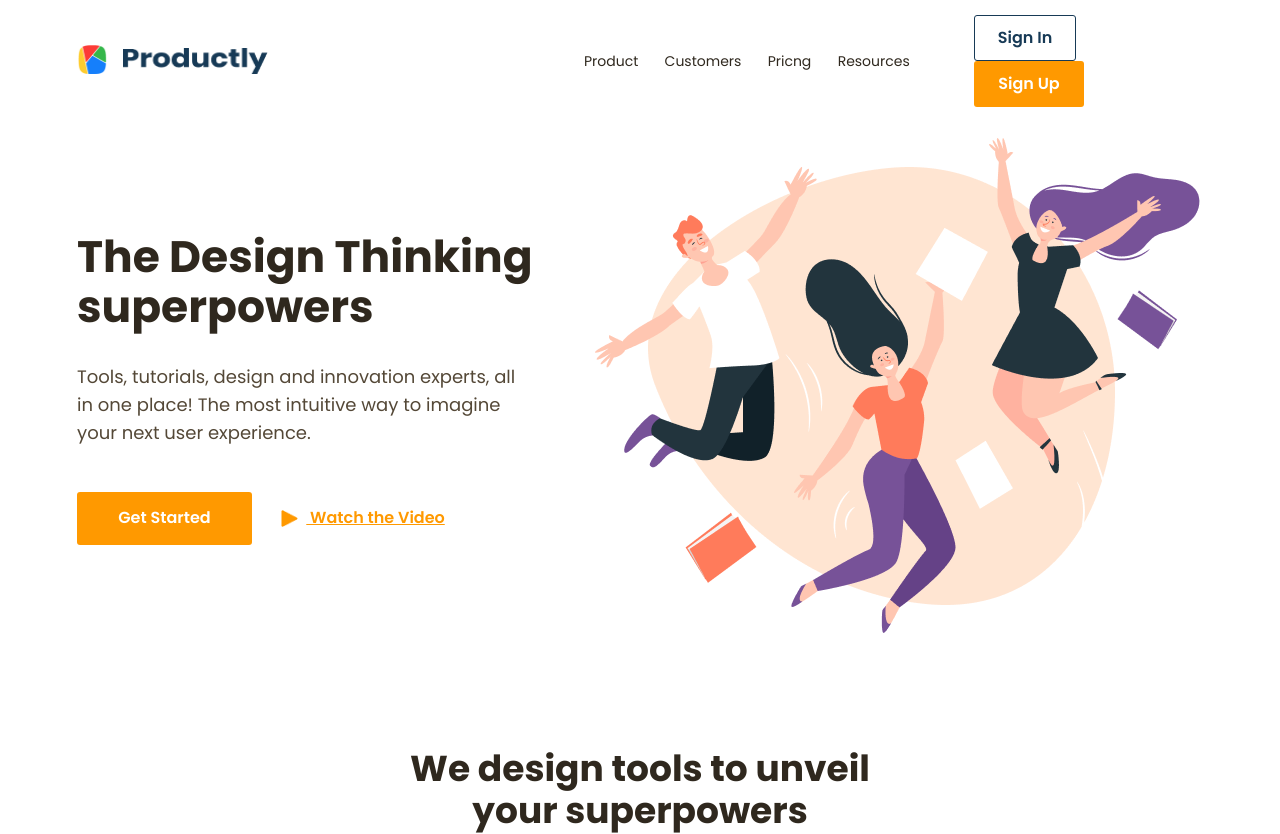
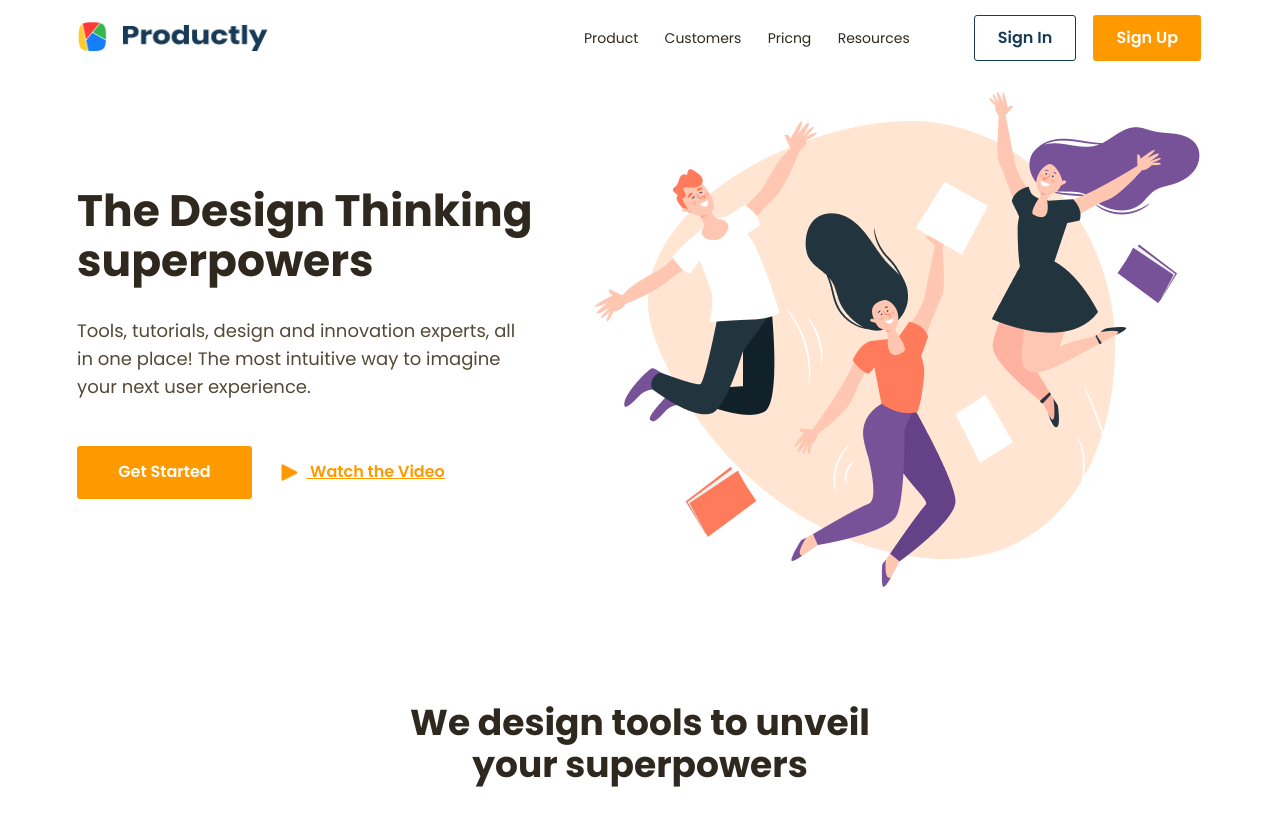
Before and after one commit to VIKTORIYA-S/Productly, a plain HTML site: page index.html in a window 1280 px wide. Shown: the top 834 px of the page. Drawn offline with Linux system fonts and the light colour scheme.

Commit message:
fix: change the size of the button in the header

```diff
--- a/styles/style.css
+++ b/styles/style.css
@@ -119,7 +119,7 @@ header {
 }
 
 .nav__btn-color {
-    width: 110px;
+    width: 108px;
     height: 46px;
     font-weight: 600;
 }
```
